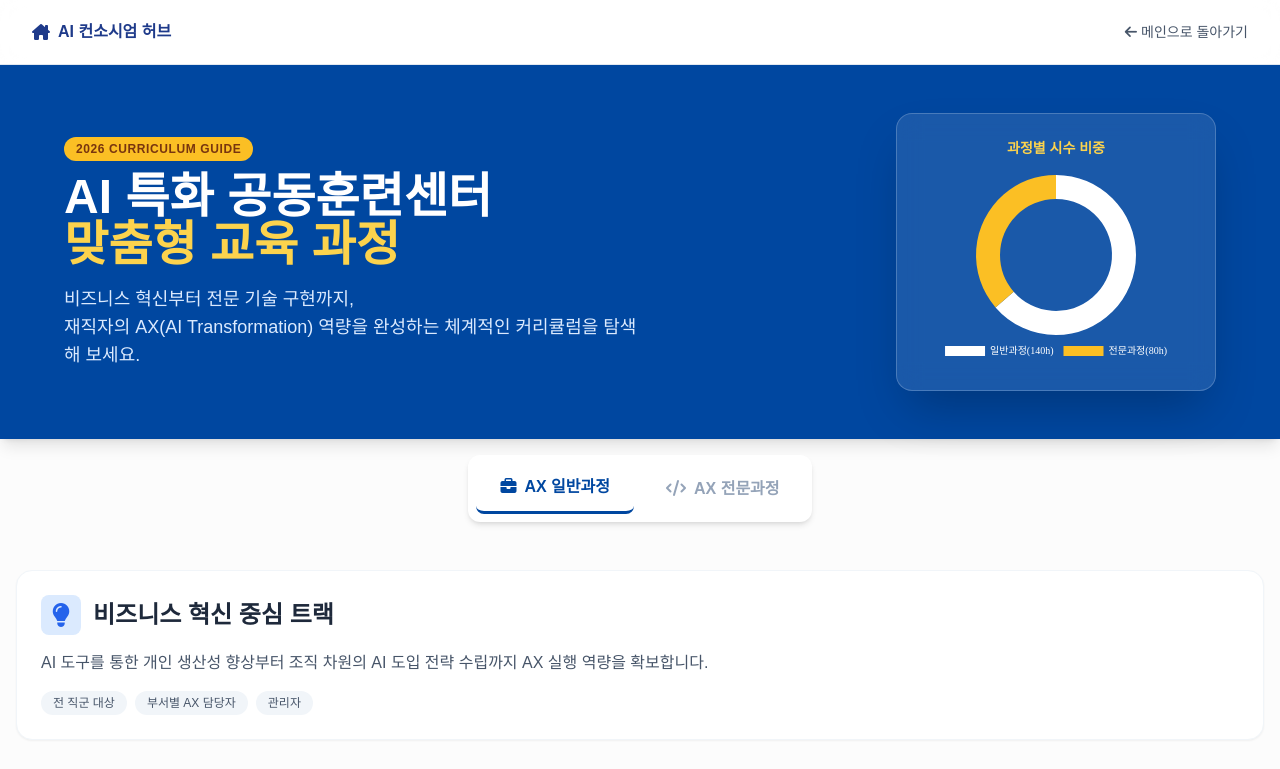
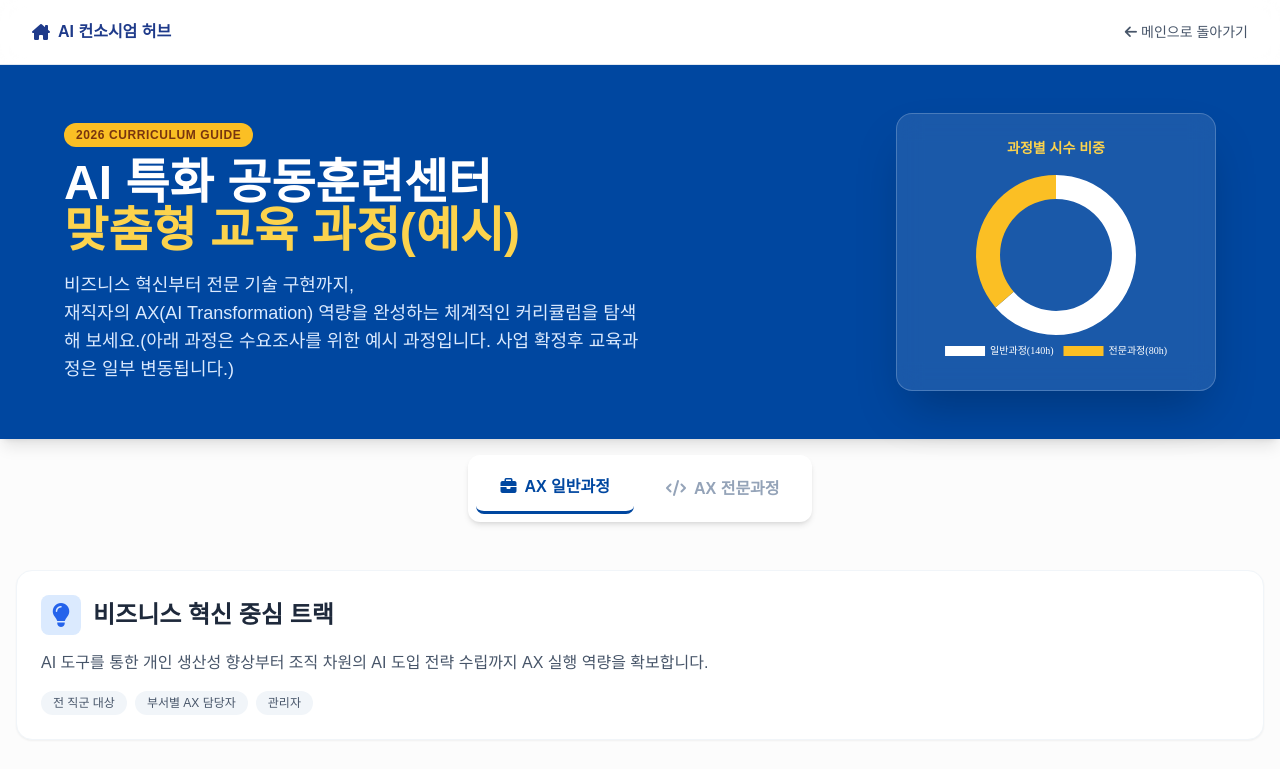
Before and after one commit to pknu1ktkim/btp, a plain HTML site: page 커리큘럼.html in a window 1280 px wide. Shown: the top 769 px of the page. Drawn offline with nearby package versions, Linux system fonts and the light colour scheme; a web font is replaced by a local one.

```diff
--- a/커리큘럼.html
+++ b/커리큘럼.html
@@ -89,11 +89,11 @@
                     2026 Curriculum Guide
                 </div>
                 <h1 class="text-3xl md:text-5xl font-extrabold mb-4 leading-tight">
-                    AI 특화 공동훈련센터<br><span class="text-amber-300">맞춤형 교육 과정</span>
+                    AI 특화 공동훈련센터<br><span class="text-amber-300">맞춤형 교육 과정(예시)</span>
                 </h1>
                 <p class="text-blue-100 text-lg max-w-xl">
                     비즈니스 혁신부터 전문 기술 구현까지,<br>
-                    재직자의 AX(AI Transformation) 역량을 완성하는 체계적인 커리큘럼을 탐색해 보세요.
+                    재직자의 AX(AI Transformation) 역량을 완성하는 체계적인 커리큘럼을 탐색해 보세요.(아래 과정은 수요조사를 위한 예시 과정입니다. 사업 확정후 교육과정은 일부 변동됩니다.)
                 </p>
             </div>
             <div class="bg-white/10 backdrop-blur-md p-6 rounded-2xl border border-white/20 w-full md:w-80 shadow-2xl">
```
